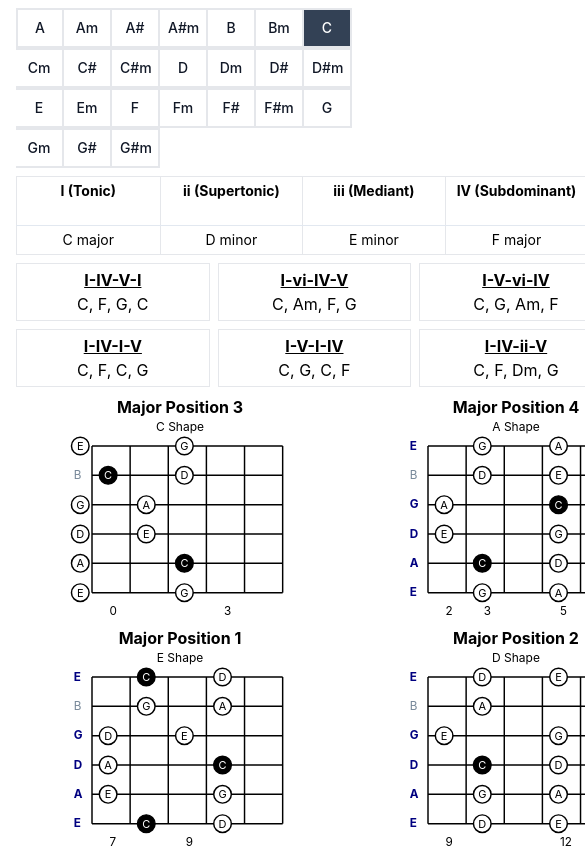
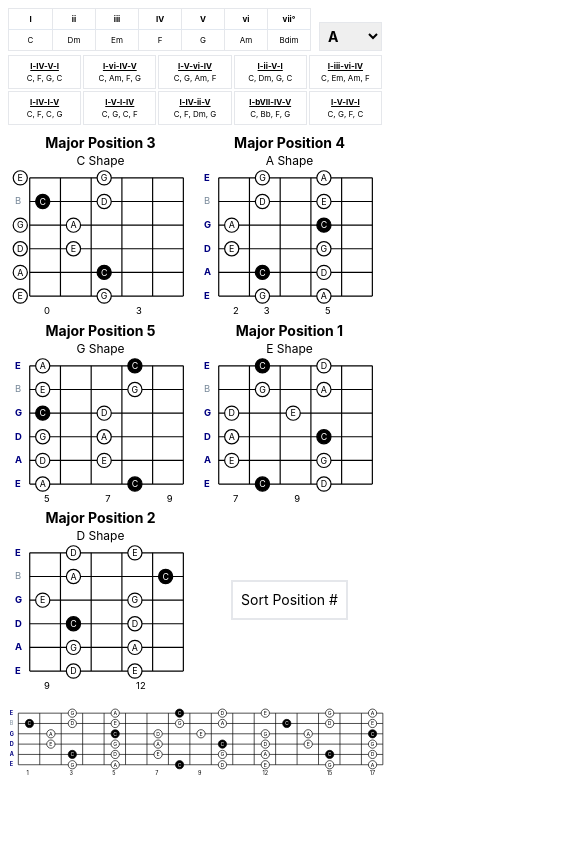
Before and after one commit to LucasLombardo/scale-positions, a React (Create React App) app: page / in a window 390 px wide. Shown: the top 848 px of the page, 585 px wide, since content can reach past the window. Built offline with nearby package versions, Linux system fonts and the light colour scheme.

Commit message:
adds mobile layout

```diff
--- a/src/App.js
+++ b/src/App.js
@@ -1,17 +1,21 @@
 import positions from "./data/positions";
 import keys from "./data/keys";
 import { useEffect, useState } from "react";
-import { Radios } from "./components/Radios";
+import Radios from "./components/Radios";
+import Select from "./components/Select";
 import Progressions from "./components/Progressions";
 import Degrees from "./components/Degrees";
 import ScalePosition from "./components/ScalePosition";
 import FullBoard from "./components/FullBoard";
+import { useScreenWidth } from "./hooks";
 
 function App() {
   const [key, setKey] = useState("C");
   const [sortLR, setSortLR] = useState(true);
   const [sortedPositions, setSortedPositions] = useState([]);
   const keyType = key.endsWith("m") ? "minor" : "major";
+
+  const width = useScreenWidth();
 
   useEffect(() => {
     let sortedByNumber = positions
@@ -22,12 +26,23 @@ function App() {
     setSortedPositions(sortedByNumber);
   }, [key, sortLR]);
 
+  const isDesktop = width > 1024;
+
   return (
-    <div className="container max-w-screen-xl mx-auto px-4">
-      <Radios options={Object.keys(keys)} setSelected={setKey} selected={key} />
+    <div className="container max-w-screen-xl mx-auto px-2">
+      {isDesktop ? (
+        <>
+          <Radios
+            options={Object.keys(keys)}
+            setSelected={setKey}
+            selected={key}
+          />
           <div className="w-fit mx-auto">
-        <Degrees degrees={keys[key].degrees} />
-        <Progressions progressions={keys[key].progressions} />
+            <Degrees
+              className="mt-2 text-sm w-full"
+              degrees={keys[key].degrees}
+            />
+            <Progressions className="mt-2 w-full" progressions={keys[key].progressions} />
 
             <div className="grid grid-cols-3 gap-2 place-items-center mt-2">
               {sortedPositions.map((position, i) => (
@@ -42,6 +57,36 @@ function App() {
             </div>
             <FullBoard selectedKey={key} />
           </div>
+        </>
+      ) : (
+        <>
+          <div className="flex items-end justify-between">
+            <Degrees
+              className="text-[8px] mr-2 mt-2 w-full"
+              isAbbreviated
+              degrees={keys[key].degrees}
+            />
+            <Select
+              options={Object.keys(keys)}
+              setSelected={setKey}
+              selected={key}
+            />
+          </div>
+          <Progressions className="text-[8px] mt-1" isDesktop={isDesktop} progressions={keys[key].progressions} />
+          <div className="grid grid-cols-2 gap-1 place-items-center mt-2 text-sm">
+              {sortedPositions.map((position, i) => (
+                <ScalePosition key={i} selectedKey={key} position={position} width={width / 2.2} />
+              ))}
+              <button
+                className="border-2 border-gray-200 p-2 text-center"
+                onClick={() => setSortLR(!sortLR)}
+              >
+                {sortLR ? "Sort Position #" : "Sort L-R"}
+              </button>
+            </div>
+            <FullBoard selectedKey={key} width={width * 0.97} />
+        </>
+      )}
     </div>
   );
 }
--- a/src/components/Degrees.jsx
+++ b/src/components/Degrees.jsx
@@ -1,11 +1,18 @@
-export default function Degrees({ degrees }) {
+export default function Degrees({ degrees, isAbbreviated, className= "" }) {
+  const abbreviateChord = (chord) => {
+    let result = chord.replace(" minor", "m");
+    result = result.replace(" major", "");
+    result = result.replace(" diminished", "dim");
+    return result;
+  }
+
   return (
-    <table className="mt-2 text-sm w-full divide-y divide-slate-200 border text-center">
+    <table className={`${className} divide-y divide-slate-200 border text-center`}>
       <thead className="w-full">
         <tr className="grid grid-cols-7 w-full auto-cols-max divide-x">
           {degrees.map(([label]) => (
             <th key={label} className="px-2 py-1">
-              {label}
+              {isAbbreviated ? label.split(" ")[0] : label}
             </th>
           ))}
         </tr>
@@ -14,7 +21,7 @@ export default function Degrees({ degrees }) {
         <tr className="grid grid-cols-7 w-full divide-x">
           {degrees.map(([_, chord]) => (
             <td key={chord} className="px-2 py-1">
-              {chord}
+              {isAbbreviated ? abbreviateChord(chord) : chord}
             </td>
           ))}
         </tr>
--- a/src/components/FullBoard.jsx
+++ b/src/components/FullBoard.jsx
@@ -2,7 +2,7 @@ import Fretboard from "./Fretboard";
 import notes from "../data/notes";
 import keys from "../data/keys";
 
-export default function FullBoard({ selectedKey }) {
+export default function FullBoard({ selectedKey, width = 1000 }) {
   const markers = notes.reduce((a, c, i) => {
     c.forEach((note, j) => {
       if (!j) return;
@@ -21,6 +21,7 @@ export default function FullBoard({ selectedKey }) {
       height={200}
       boldedNotes={keys[selectedKey].pentatonic}
       className="full mt-4 mx-auto"
+      style={{ width }}
     />
   );
 }
--- a/src/components/Progressions.jsx
+++ b/src/components/Progressions.jsx
@@ -1,10 +1,10 @@
 import { useState } from "react";
 
-export default function Progressions({ progressions }) {
+export default function Progressions({ progressions, className="", isDesktop }) {
   const [selected, setSelected] = useState("");
   return (
-    <div className="mt-2 w-full">
-      <ul className="grid grid-cols-5 gap-2 w-full">
+    <div className={className}>
+      <ul className={`grid grid-cols-5 ${isDesktop ? "gap-2" : "gap-0.5"} w-full`}>
         {progressions.map(({ chords, description }, i) => (
           <li
             key={description}
--- a/src/components/Radios.jsx
+++ b/src/components/Radios.jsx
@@ -1,4 +1,4 @@
-export function Radios({ options, selected, setSelected }) {
+export default function Radios({ options, selected, setSelected }) {
   return (
     <div className="items-center text-sm font-medium text-gray-900 mt-2 w-fit mx-auto">
       {options.map((option, i) => (
--- a/src/components/ScalePosition.jsx
+++ b/src/components/ScalePosition.jsx
@@ -1,19 +1,19 @@
 import Fretboard from "./Fretboard";
 import keys from "../data/keys";
 
-export default function ScalePosition({
-  selectedKey,
-  position,
-}) {
+export default function ScalePosition({ selectedKey, position, width = 220 }) {
   const keyType = selectedKey.endsWith("m") ? "Minor" : "Major";
-    const positionNumber = position[keyType.toLowerCase()]
+  const positionNumber = position[keyType.toLowerCase()];
   return (
     <div>
       <h2 className="font-bold text-center">
         {keyType} Position {positionNumber}
       </h2>
-      <p className="text-center text-xs">{["E", "D", "C", "A", "G"][positionNumber - 1]} Shape</p>
+      <p className="text-center text-xs">
+        {["E", "D", "C", "A", "G"][positionNumber - 1]} Shape
+      </p>
       <Fretboard
+        style={{ width: width + "px" }}
         keyNote={selectedKey.replace("m", "")}
         markers={position.markers}
         startingFret={keys[selectedKey].positionStarts[positionNumber - 1]}
--- /dev/null
+++ b/src/components/Select.jsx
@@ -0,0 +1,17 @@
+export default function Select({ options, selected, setSelected }) {
+  return (
+    <label
+      className={`border border-gray-200 inline-block text-sm text-center cursor-pointer`}
+      onChange={(e) => setSelected(e.target.value)}
+      value={selected}
+    >
+      <select id="countries" className="p-1 font-bold">
+        {options.map((option) => (
+          <option key={option} value={option}>
+            {option}
+          </option>
+        ))}
+      </select>
+    </label>
+  );
+}
--- /dev/null
+++ b/src/hooks/index.js
@@ -0,0 +1 @@
+export * from "./useScreenWidth"
--- /dev/null
+++ b/src/hooks/useScreenWidth.js
@@ -0,0 +1,18 @@
+import { useState, useEffect } from "react";
+
+export function useScreenWidth() {
+  const [width, setWidth] = useState(window.innerWidth);
+
+  function handleWindowSizeChange() {
+    setWidth(window.innerWidth);
+  }
+
+  useEffect(() => {
+    window.addEventListener("resize", handleWindowSizeChange);
+    return () => {
+      window.removeEventListener("resize", handleWindowSizeChange);
+    };
+  }, []);
+
+  return width;
+}
```
Lines whose indentation alone changed are shown as unchanged.
